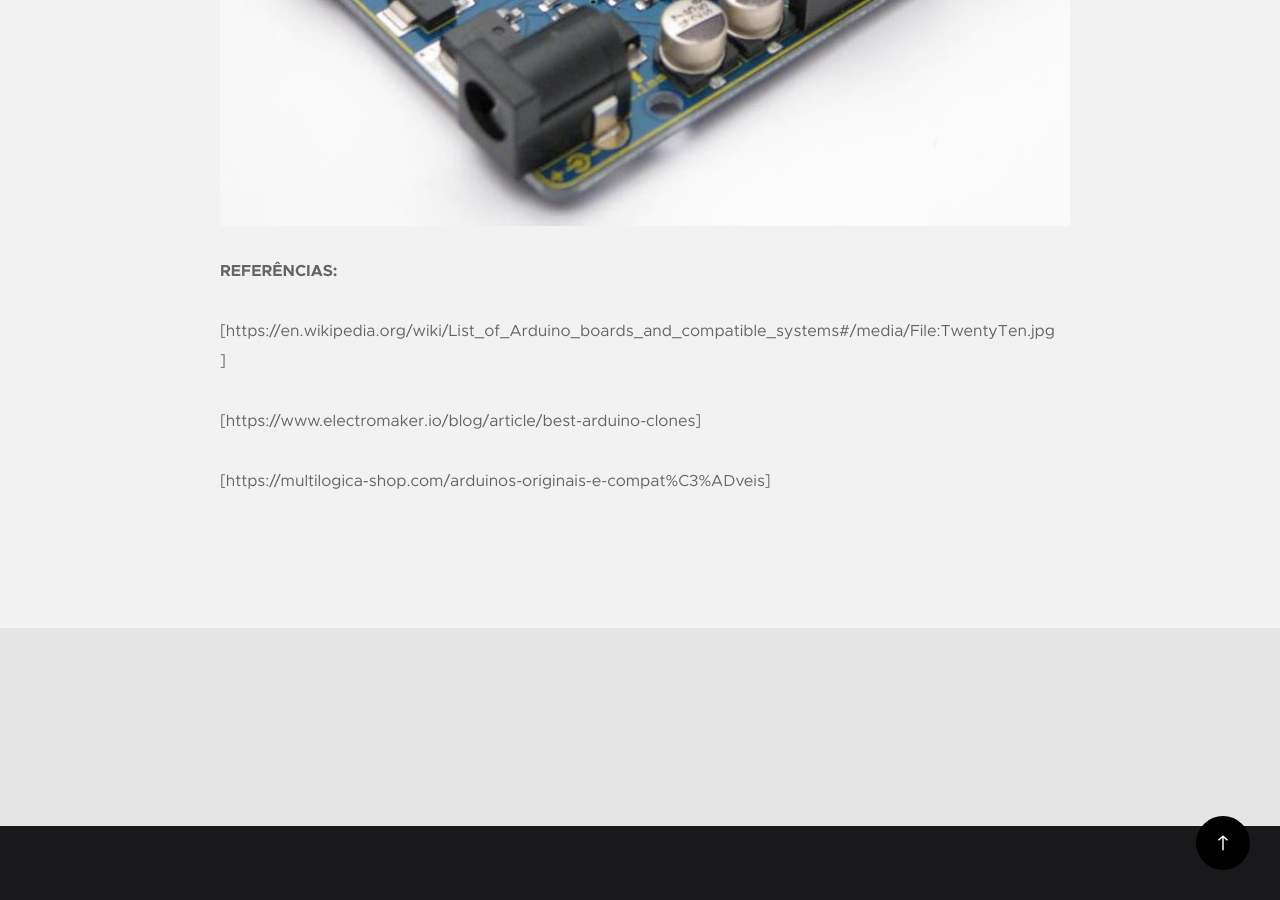
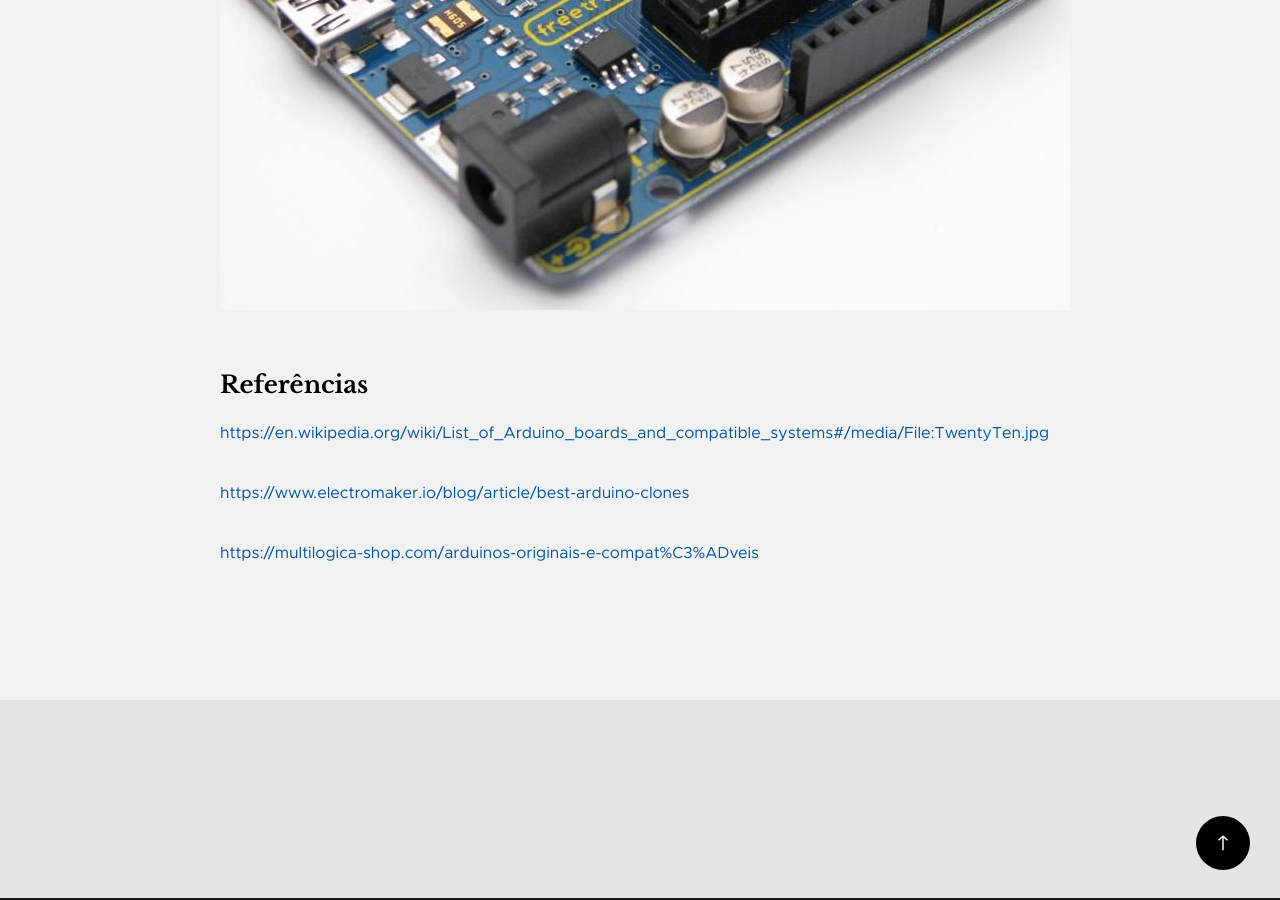
Before and after one commit to ifroariquemes/42, a Jekyll site: the page built from _posts/2019-11-18-placas-de-automacao-derivaras-do-arduino.md, in a window 1280 px wide and 900 px high, scrolled down 7167 px. Built offline with Jekyll 4.4.1, drawn with Linux system fonts in a browser that asks for light colours; some of the changed text lies outside the part shown.

Commit message:
correcoes

```diff
--- a/_posts/2019-11-18-placas-de-automacao-derivaras-do-arduino.md
+++ b/_posts/2019-11-18-placas-de-automacao-derivaras-do-arduino.md
@@ -10,16 +10,16 @@
 
 
 
-**ARDUINO:**
+### Arduino
 
 O Arduino foi lançado em 2005, e desenvolvido para ser uma plataforma de prototipagem eletrônica. O projeto Arduino teve como principal objetivo ser uma plataforma de baixo custo, e que facilite a vida de pessoas que não possuem um conhecimento amplo sobre eletrônica ou programação.
 A plataforma Arduino é constituída por uma placa de prototipagem eletrônica com um micro controlador programável, no qual pode desempenhar várias funções. O conjunto é composto por Hardware e Software. O micro controlador obtém varias entradas e saídas, para receber e enviar dados para sensores, motores, atuadores, telas, teclados, alto-falantes e milhares de outros dispositivos.
 
-**PLACAS DE AUTOMAÇÃO DERIVADAS DO ARDUINO:**
+### Placas de automação derivadas do Arduino
 
 A plataforma do arduino não possui apenas uma única unidade de micros controladores, sendo assim existem diversos dispositivos compatíveis com o IDE do arduino. Com isso, ressaltam-se algumas placas derivadas do arduino, mais conhecidas como clones, no qual são os produtos que são derivados do projeto de hardware Arduino, porém sempre ocorre uma inovação, que fornece um layout modificado ou apresentando uma melhora para servir um mercado específico.
 
-**EXEMPLOS:**
+### Exemplos
 
 **DIAVOLINO:**
 É uma placa de desenvolvimento compatível com Arduino, de baixo custo e fácil de construir. Diavolino tem o formato de um Arduino Duemilanove ou Arduino Pro, mas com cantos bem arredondados e uma aparência impressionante.
@@ -88,10 +88,10 @@
 
 
 
-**REFERÊNCIAS:**
+### Referências
 
-[https://en.wikipedia.org/wiki/List_of_Arduino_boards_and_compatible_systems#/media/File:TwentyTen.jpg]
+[https://en.wikipedia.org/wiki/List_of_Arduino_boards_and_compatible_systems#/media/File:TwentyTen.jpg](https://en.wikipedia.org/wiki/List_of_Arduino_boards_and_compatible_systems#/media/File:TwentyTen.jpg)
 
-[https://www.electromaker.io/blog/article/best-arduino-clones]
+[https://www.electromaker.io/blog/article/best-arduino-clones](https://www.electromaker.io/blog/article/best-arduino-clones)
 
-[https://multilogica-shop.com/arduinos-originais-e-compat%C3%ADveis]
+[https://multilogica-shop.com/arduinos-originais-e-compat%C3%ADveis](https://multilogica-shop.com/arduinos-originais-e-compat%C3%ADveis)
```
Also changed, not shown: other parts of _posts/2019-11-18-placas-de-automacao-derivaras-do-arduino.md (+1 -1 lines).
